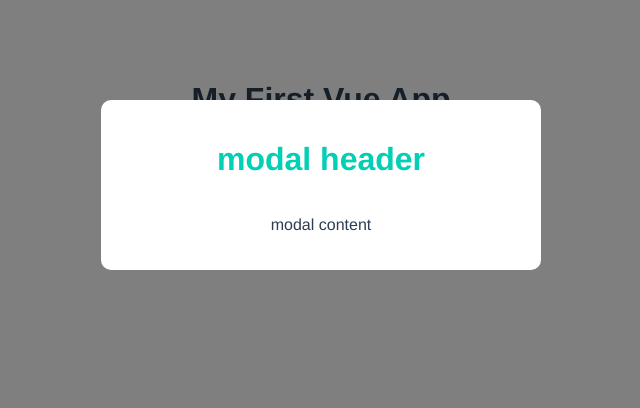
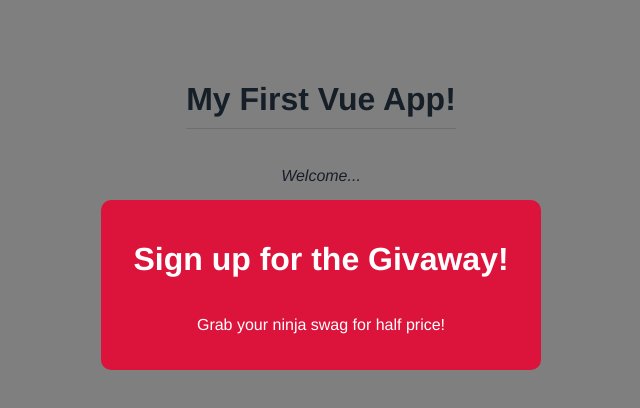
Before and after one commit to hekla00/modal-project, a Vue app: page / in a window 1280 px wide. Shown: the top 408 px of the page, without its empty margins (319-959 px from the left). Built offline with nearby package versions, Linux system fonts and the light colour scheme.

Commit message:
Lesson 25: Passing Data with Props

```diff
--- a/src/App.vue
+++ b/src/App.vue
@@ -1,19 +1,21 @@
 <template>
   <h1>{{ title }}</h1>
-  <Modal />
+  <p>Welcome...</p>
+  <Modal :heading="heading" :text="text" theme="sale" />
 </template>
 
 <script>
 import Modal from "./components/Modal";
-
 export default {
   name: "App",
+  components: { Modal },
   data() {
     return {
-      title: "My First Vue App",
+      title: "My First Vue App!",
+      heading: "Sign up for the Givaway!",
+      text: "Grab your ninja swag for half price!",
     };
   },
-  components: { Modal },
 };
 </script>
 
--- a/src/components/Modal.vue
+++ b/src/components/Modal.vue
@@ -1,17 +1,23 @@
 <template>
   <div class="backdrop">
-    <div class="modal">
-      <h1>modal header</h1>
-      <p>modal content</p>
+    <div class="modal" :class="{ sale: theme === 'sale' }">
+      <h1>{{ heading }}</h1>
+      <p>{{ text }}</p>
     </div>
   </div>
 </template>
+
+<script>
+export default {
+  props: ["heading", "text", "theme"],
+};
+</script>
 
 <style>
 .modal {
   width: 400px;
   padding: 20px;
-  margin: 100px auto;
+  margin: 200px auto;
   background: white;
   border-radius: 10px;
 }
@@ -30,4 +36,12 @@
 .modal p {
   font-style: normal;
 }
+/* sale styles */
+.modal.sale {
+  background: crimson;
+  color: white;
+}
+.modal.sale h1 {
+  color: white;
+}
 </style>
```
